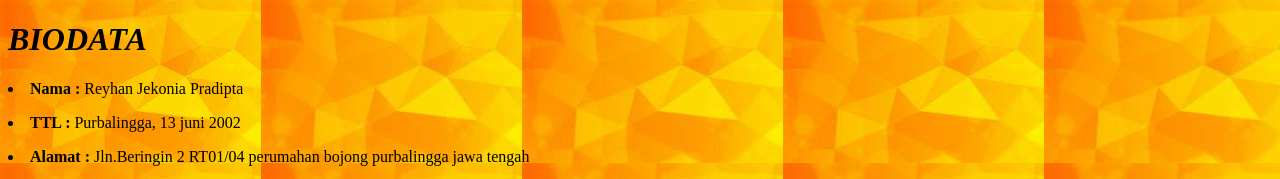
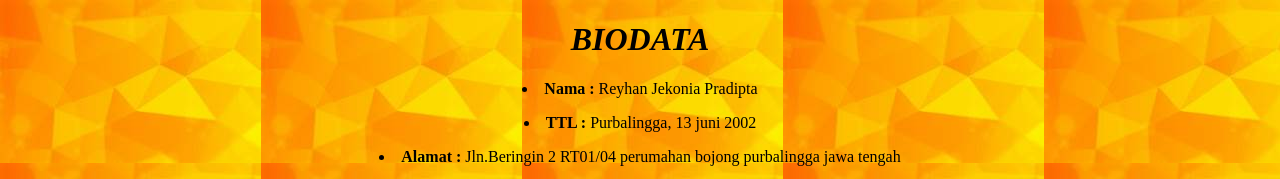
Before and after one commit to reyhanjekoniapradipta/reyhanjekoniapradipta.github.io, a plain HTML site: page index.html in a window 1280 px wide. Shown: the top 179 px of the page. Drawn offline with Linux system fonts and the light colour scheme.

Commit message:
Update index.html

```diff
--- a/index.html
+++ b/index.html
@@ -4,7 +4,7 @@
 	<title>Reyhan Jekonia Pradipta</title>
 </head>
 <body background="gg.jpeg?r1024x1024">
-<body> <h1> <b><i> BIODATA </i></b> </h1>
+<body> <center> <h1> <b><i> BIODATA </i></b> </h1>
 	<p> <li> <strong> Nama : </strong> Reyhan Jekonia Pradipta </li> </p>
 	<p> <li> <strong> TTL : </strong> Purbalingga, 13 juni 2002</li> </p>
 	<p> <li> <strong> Alamat : </strong> Jln.Beringin 2 RT01/04 perumahan bojong purbalingga jawa tengah</li> </p>
@@ -19,6 +19,6 @@
 	<h1><b><i>Tantangan Yang Membuat Kita Menang</i></b></h1>
 
 
-
+	</center>
 </body>
 </html>
```
